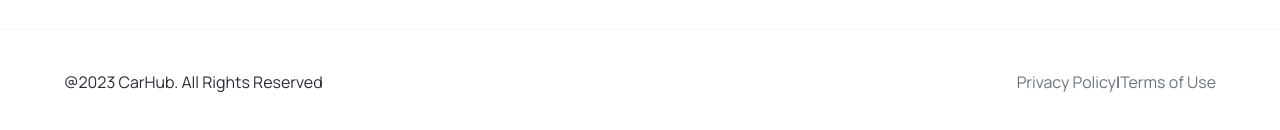
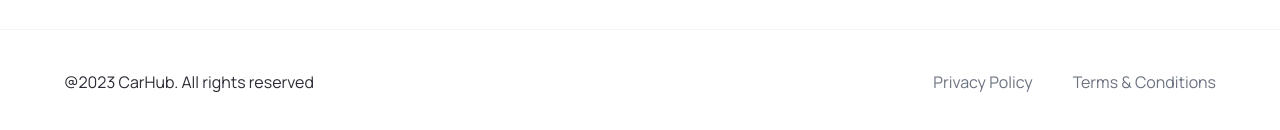
Before and after one commit to OtaraAlex/car-showcase, a Next.js app: page / in a window 1280 px wide. Shown: the part 1478-1608 px from the top of the page. Built offline with nearby package versions, Linux system fonts and the light colour scheme; no server answers.

Commit message:
update footer

```diff
--- a/components/Footer.tsx
+++ b/components/Footer.tsx
@@ -33,16 +33,15 @@ const Footer = () => {
         </div>
       </div>
 
-        <div className="flex justify-between items-center flex-wrap mt-10 border-t border-gray-100 sm:px-16 px-6 py-10">
-            <p>@2023 CarHub. All Rights Reserved</p>
+      <div className='flex justify-between items-center flex-wrap mt-10 border-t border-gray-100 sm:px-16 px-6 py-10'>
+        <p>@2023 CarHub. All rights reserved</p>
 
-          <div className="foooter__copyrights-link">
+        <div className="footer__copyrights-link">
           <Link href="/" className="text-gray-500">
             Privacy Policy
           </Link>
-                 |
           <Link href="/" className="text-gray-500">
-                   Terms of Use
+            Terms & Conditions
           </Link>
         </div>
       </div>
@@ -50,4 +49,4 @@ const Footer = () => {
   )
 }
 
-export default Footer
+export default Footer;
```
Lines whose indentation alone changed are shown as unchanged.
